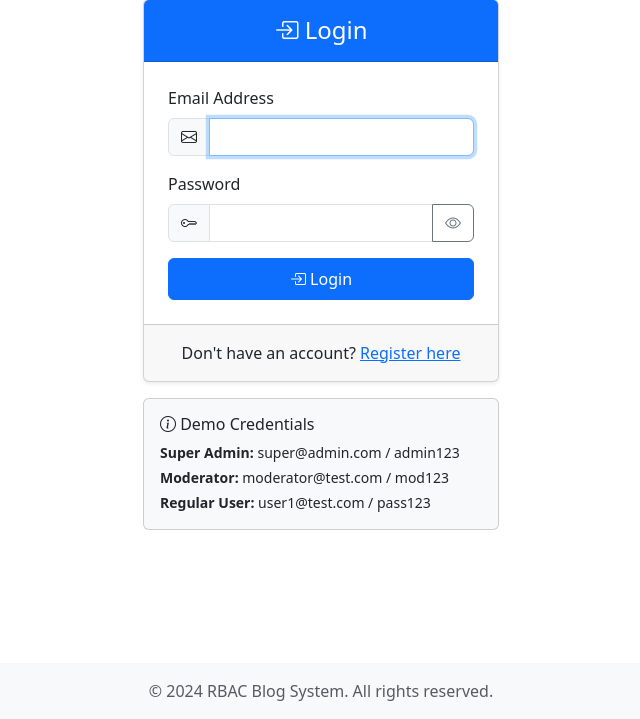
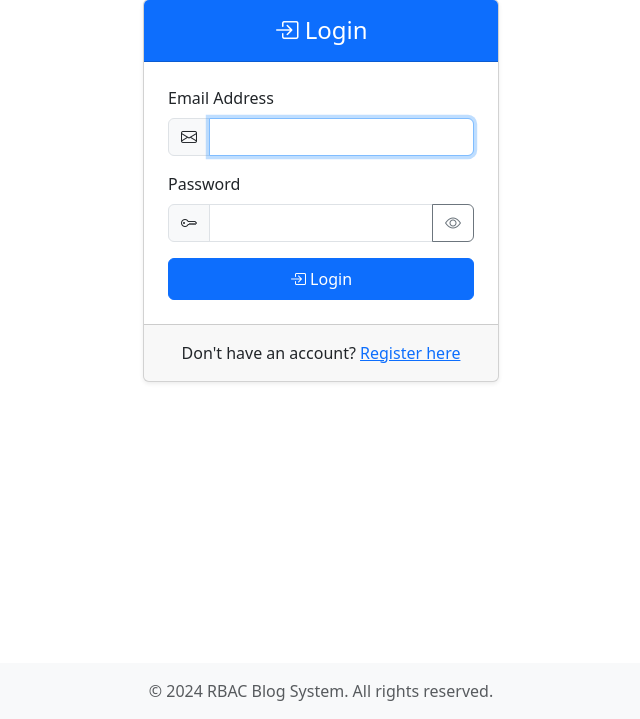
Before and after one commit to code-masud/rbac_project, a Django app: page /login/ in a window 1280 px wide. Shown: the part 81-800 px from the top of the page, without its empty margins (319-959 px from the left). Run offline with Django 5.2, Linux system fonts and the light colour scheme.

Commit message:
Update login.html

```diff
--- a/templates/accounts/login.html
+++ b/templates/accounts/login.html
@@ -40,16 +40,6 @@
                 <p class="mb-0">Don't have an account? <a href="{% url 'register' %}">Register here</a></p>
             </div>
         </div>
-
-        <!-- Demo Credentials -->
-        <div class="card mt-3 bg-light">
-            <div class="card-body">
-                <h6 class="card-title"><i class="bi bi-info-circle"></i> Demo Credentials</h6>
-                <p class="small mb-1"><strong>Super Admin:</strong> super@admin.com / admin123</p>
-                <p class="small mb-1"><strong>Moderator:</strong> moderator@test.com / mod123</p>
-                <p class="small mb-0"><strong>Regular User:</strong> user1@test.com / pass123</p>
-            </div>
-        </div>
     </div>
 </div>
 
```
